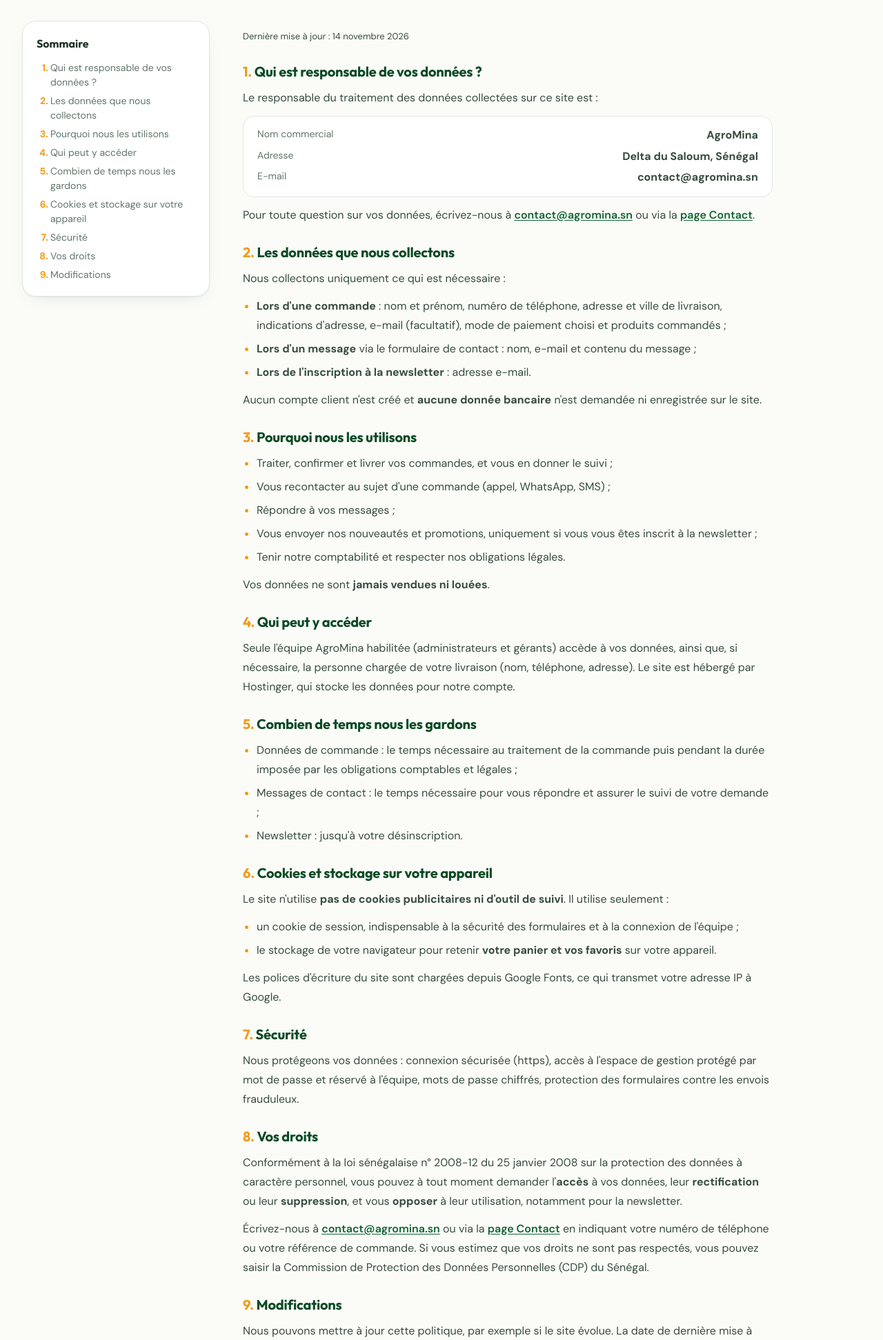
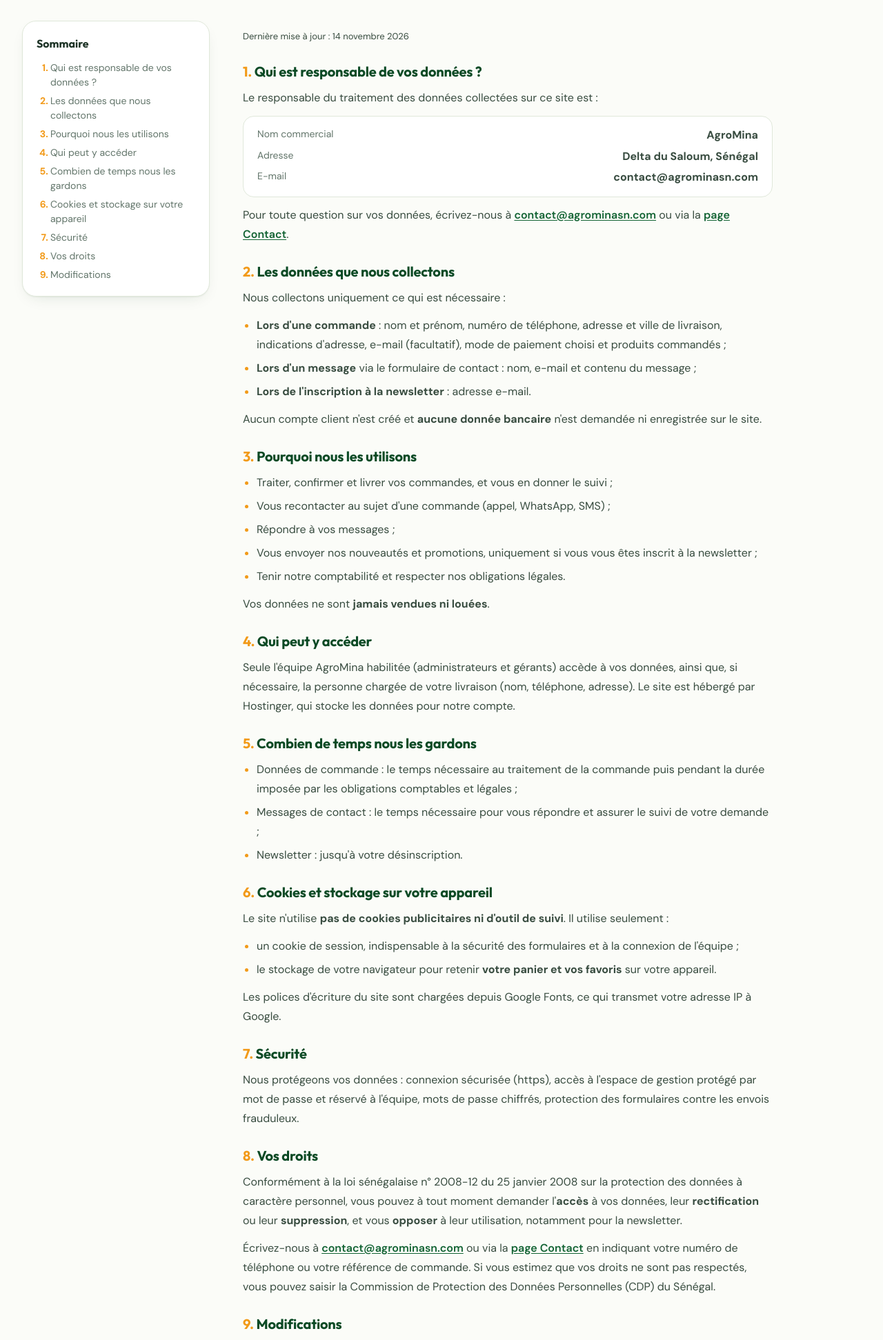
Before and after one commit to mr-flash87/agromina, a PHP site: page /confidentialite.php in a window 1280 px wide. Shown: the part 357-2300 px from the top of the page at 69% size. Run offline with PHP 8.4, Linux system fonts and the light colour scheme; tables that the repository leaves empty hold one stand-in row (values such as "Sample post"); some libraries are stand-ins or nearby versions.

Commit message:
Réseaux sociaux officiels (Facebook, Instagram, TikTok) et e-mail contact@agrominasn.com
Co-Authored-By: Claude Opus 5.5 <noreply@anthropic.com>
Claude-Session: https://claude.ai/code/session_01H27MHGon4iPazKGphajLsq

```diff
--- a/confidentialite.php
+++ b/confidentialite.php
@@ -4,7 +4,7 @@ page_header(['title' => 'Politique de confidentialité – AgroMina', 'descripti
 page_hero('Politique de confidentialité', 'Comment AgroMina collecte, utilise et protège vos données.');
 
 $contact = '<a href="' . e(url('contact')) . '">page Contact</a>';
-$mail = e((string) cfg('contact_email', 'contact@agromina.sn'));
+$mail = e(shop_email());
 
 legal_page([
     ['Qui est responsable de vos données ?', '<p>Le responsable du traitement des données collectées sur ce site est :</p>' . legal_identity()
--- a/contact.php
+++ b/contact.php
@@ -33,7 +33,7 @@ page_header([
 ]);
 page_hero('Contact', 'Particuliers ou professionnels, notre équipe vous répond.');
 $phone = (string) cfg('contact_phone', '');
-$mail = (string) cfg('contact_email', 'contact@agromina.sn');
+$mail = shop_email();
 $wa = shop_whatsapp_link('Bonjour AgroMina, j\'ai une question.');
 ?>
 <div class="container contact-layout">
--- a/includes/config.sample.php
+++ b/includes/config.sample.php
@@ -21,9 +21,10 @@ return [
     // Coordonnées affichées dans le pied de page
     'contact_address' => 'Delta du Saloum, Sénégal',
     'contact_phone' => '+221 00 000 00 00',
-    'contact_email' => 'contact@agromina.sn',
+    'contact_email' => 'contact@agrominasn.com',
     'facebook_url' => '#',
     'instagram_url' => '#',
+    'tiktok_url' => '#',     // laisser '#' : les réseaux officiels d'AgroMina sont déjà intégrés au site
 
     // Informations légales affichées dans les CGV et la politique de confidentialité (laisser vide si non applicable)
     'legal_name' => 'AgroMina',
--- a/includes/functions.php
+++ b/includes/functions.php
@@ -21,6 +21,28 @@ function cfg(string $key, mixed $default = null): mixed
 {
     global $CONFIG;
     return $CONFIG[$key] ?? $default;
+}
+
+/** Réseaux sociaux officiels d'AgroMina (une adresse renseignée dans config.php reste prioritaire). */
+function social_links(): array
+{
+    $links = [
+        'facebook' => ['Facebook', 'https://www.facebook.com/share/1MabqhSysk/'],
+        'instagram' => ['Instagram', 'https://www.instagram.com/agromina8'],
+        'tiktok' => ['TikTok', 'https://www.tiktok.com/@agromina_transformation8'],
+    ];
+    foreach ($links as $k => $l) {
+        $c = (string) cfg($k . '_url', '');
+        if (preg_match('#^https?://#', $c)) $links[$k][1] = $c;
+    }
+    return $links;
+}
+
+/** E-mail professionnel affiché sur le site (l'ancienne adresse provisoire est remplacée). */
+function shop_email(): string
+{
+    $c = trim((string) cfg('contact_email', ''));
+    return $c === '' || str_ends_with(strtolower($c), '@agromina.sn') ? 'contact@agrominasn.com' : $c;
 }
 
 function e(mixed $value): string
@@ -710,7 +732,7 @@ function email_order_update(array $o, ?string $status = null): bool
         'en_preparation' => 'Commande %s en préparation', 'livree' => 'Commande %s livrée', 'annulee' => 'Commande %s annulée',
     ];
     $subject = 'AgroMina – ' . sprintf($subjects[$status] ?? 'Commande %s', $o['ref']);
-    $from = (string) cfg('contact_email', '');
+    $from = shop_email();
     $host = preg_replace('/^www\./', '', preg_replace('/:\d+$/', '', (string) ($_SERVER['HTTP_HOST'] ?? '')));
     $sender = $host !== '' && $host !== 'localhost' ? 'no-reply@' . $host : $from;
     $headers = "Content-Type: text/plain; charset=UTF-8\r\nFrom: =?UTF-8?B?" . base64_encode('AgroMina') . "?= <$sender>";
@@ -892,7 +914,7 @@ function meta_excerpt(string $text, int $max = 155): string
 /** Données structurées de l'entreprise (boutique en ligne) pour Google. */
 function schema_organization(): array
 {
-    $same = array_values(array_filter([(string) cfg('facebook_url', ''), (string) cfg('instagram_url', '')], fn($u) => preg_match('#^https?://#', $u)));
+    $same = array_values(array_column(social_links(), 1));
     $org = [
         '@type' => 'OnlineStore',
         '@id' => absolute_url('') . '#organisation',
@@ -908,7 +930,7 @@ function schema_organization(): array
         'paymentAccepted' => 'Espèces à la livraison, Wave, Orange Money',
     ];
     $phone = (string) cfg('contact_phone', '');
-    $mail = (string) cfg('contact_email', '');
+    $mail = shop_email();
     if ($phone !== '' && !str_contains($phone, '00 000')) $org['telephone'] = $phone;
     if ($mail !== '') $org['email'] = $mail;
     if ($same) $org['sameAs'] = $same;
--- a/includes/icons.php
+++ b/includes/icons.php
@@ -11,6 +11,7 @@ const ICONS = [
     'menu' => '<path d="M4 12h16M4 6h16M4 18h16"/>',
     'x' => '<path d="M18 6 6 18"/><path d="m6 6 12 12"/>',
     'facebook' => '<path d="M18 2h-3a5 5 0 0 0-5 5v3H7v4h3v8h4v-8h3l1-4h-4V7a1 1 0 0 1 1-1h3z"/>',
+    'tiktok' => '<path d="M9 12a4 4 0 1 0 4 4V4a5 5 0 0 0 5 5"/>',
     'instagram' => '<rect width="20" height="20" x="2" y="2" rx="5" ry="5"/><path d="M16 11.37A4 4 0 1 1 12.63 8 4 4 0 0 1 16 11.37z"/><path d="M17.5 6.5h.01"/>',
     'mail' => '<rect width="20" height="16" x="2" y="4" rx="2"/><path d="m22 7-8.97 5.7a1.94 1.94 0 0 1-2.06 0L2 7"/>',
     'phone' => '<path d="M22 16.92v3a2 2 0 0 1-2.18 2 19.79 19.79 0 0 1-8.63-3.07 19.5 19.5 0 0 1-6-6 19.79 19.79 0 0 1-3.07-8.67A2 2 0 0 1 4.11 2h3a2 2 0 0 1 2 1.72 12.84 12.84 0 0 0 .7 2.81 2 2 0 0 1-.45 2.11L8.09 9.91a16 16 0 0 0 6 6l1.27-1.27a2 2 0 0 1 2.11-.45 12.84 12.84 0 0 0 2.81.7A2 2 0 0 1 22 16.92z"/>',
--- a/includes/layout.php
+++ b/includes/layout.php
@@ -129,10 +129,9 @@ function page_footer(array $extraScripts = []): void
           <a class="wa-btn" href="https://wa.me/<?= e($wa) ?>?text=<?= rawurlencode('Bonjour AgroMina, je souhaite passer une commande.') ?>" target="_blank" rel="noopener"><?= icon('message') ?> Commander sur WhatsApp</a>
         <?php endif; ?>
         <div class="socials">
-          <a href="<?= e(cfg('facebook_url', '#')) ?>" aria-label="Facebook" target="_blank" rel="noopener"><?= icon('facebook') ?></a>
-          <a href="<?= e(cfg('instagram_url', '#')) ?>" aria-label="Instagram" target="_blank" rel="noopener"><?= icon('instagram') ?></a>
+          <?php foreach (social_links() as $sk => [$sn, $su]): ?><a href="<?= e($su) ?>" aria-label="AgroMina sur <?= e($sn) ?>" target="_blank" rel="noopener me"><?= icon($sk) ?></a><?php endforeach; ?>
           <?php if ($wa): ?><a href="https://wa.me/<?= e($wa) ?>" aria-label="WhatsApp" target="_blank" rel="noopener"><?= icon('message') ?></a><?php endif; ?>
-          <a href="mailto:<?= e(cfg('contact_email', 'contact@agromina.sn')) ?>" aria-label="E-mail"><?= icon('mail') ?></a>
+          <a href="mailto:<?= e(shop_email()) ?>" aria-label="E-mail"><?= icon('mail') ?></a>
         </div>
       </div>
       <div class="footer-col">
@@ -158,7 +157,7 @@ function page_footer(array $extraScripts = []): void
         <ul class="contact-list">
           <li><span><?= icon('map-pin') ?></span><?= e(cfg('contact_address', 'Delta du Saloum, Sénégal')) ?></li>
           <li><span><?= icon('phone') ?></span><a href="tel:<?= e(preg_replace('/[^\d+]/', '', (string) cfg('contact_phone', ''))) ?>"><?= e(cfg('contact_phone', '+221 00 000 00 00')) ?></a></li>
-          <li><span><?= icon('mail') ?></span><a href="mailto:<?= e(cfg('contact_email', 'contact@agromina.sn')) ?>"><?= e(cfg('contact_email', 'contact@agromina.sn')) ?></a></li>
+          <li><span><?= icon('mail') ?></span><a href="mailto:<?= e(shop_email()) ?>"><?= e(shop_email()) ?></a></li>
         </ul>
         <h4 class="pay-title">Moyens de paiement</h4>
         <div class="pay-badges"><span>Espèces</span><span>Wave</span><span>Orange Money</span></div>
@@ -307,7 +306,7 @@ function legal_identity(): string
         'RCCM' => (string) cfg('legal_rccm', ''),
         'Adresse' => (string) cfg('contact_address', 'Delta du Saloum, Sénégal'),
         'Téléphone' => (string) cfg('contact_phone', ''),
-        'E-mail' => (string) cfg('contact_email', 'contact@agromina.sn'),
+        'E-mail' => shop_email(),
     ];
     $html = '<ul class="legal-id">';
     foreach ($rows as $k => $v) {
--- a/includes/webpush.php
+++ b/includes/webpush.php
@@ -84,7 +84,7 @@ function vapid_header(string $endpoint): string
     $keys = vapid_keys();
     $u = parse_url($endpoint);
     $aud = $u['scheme'] . '://' . $u['host'] . (isset($u['port']) ? ':' . $u['port'] : '');
-    $contact = (string) cfg('order_notify_email', '') ?: (string) cfg('contact_email', 'contact@agromina.sn');
+    $contact = (string) cfg('order_notify_email', '') ?: shop_email();
     $header = b64u_encode(json_encode(['typ' => 'JWT', 'alg' => 'ES256']));
     $claims = b64u_encode(json_encode(['aud' => $aud, 'exp' => time() + 12 * 3600, 'sub' => 'mailto:' . $contact]));
     $priv = openssl_pkey_get_private($keys['private_pem']);
--- a/install.php
+++ b/install.php
@@ -21,7 +21,7 @@ $guessBase = rtrim(str_replace('\\', '/', dirname($_SERVER['SCRIPT_NAME'] ?? '/'
 $v = [
     'db_host' => 'localhost', 'db_name' => '', 'db_user' => '', 'db_pass' => '',
     'base_url' => $guessBase, 'admin_email' => '', 'admin_password' => '',
-    'contact_phone' => '+221 00 000 00 00', 'contact_email' => 'contact@agromina.sn', 'order_notify_email' => '',
+    'contact_phone' => '+221 00 000 00 00', 'contact_email' => 'contact@agrominasn.com', 'order_notify_email' => '',
 ];
 
 if (!$locked && $_SERVER['REQUEST_METHOD'] === 'POST') {
```
